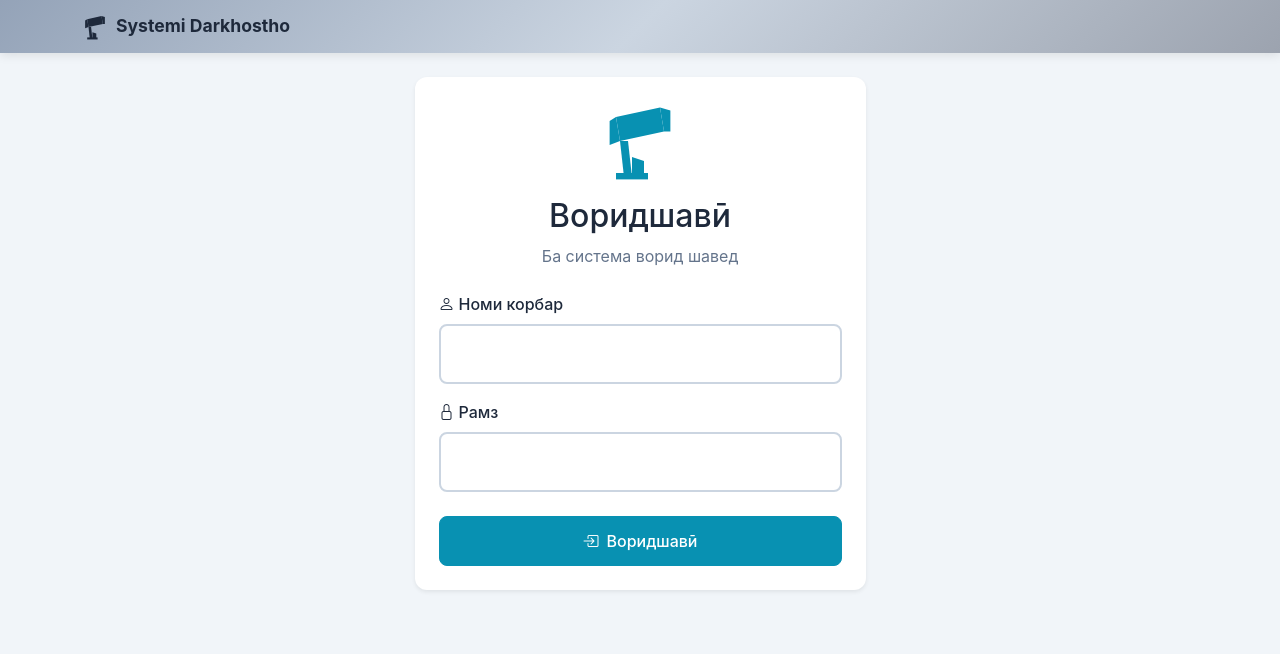
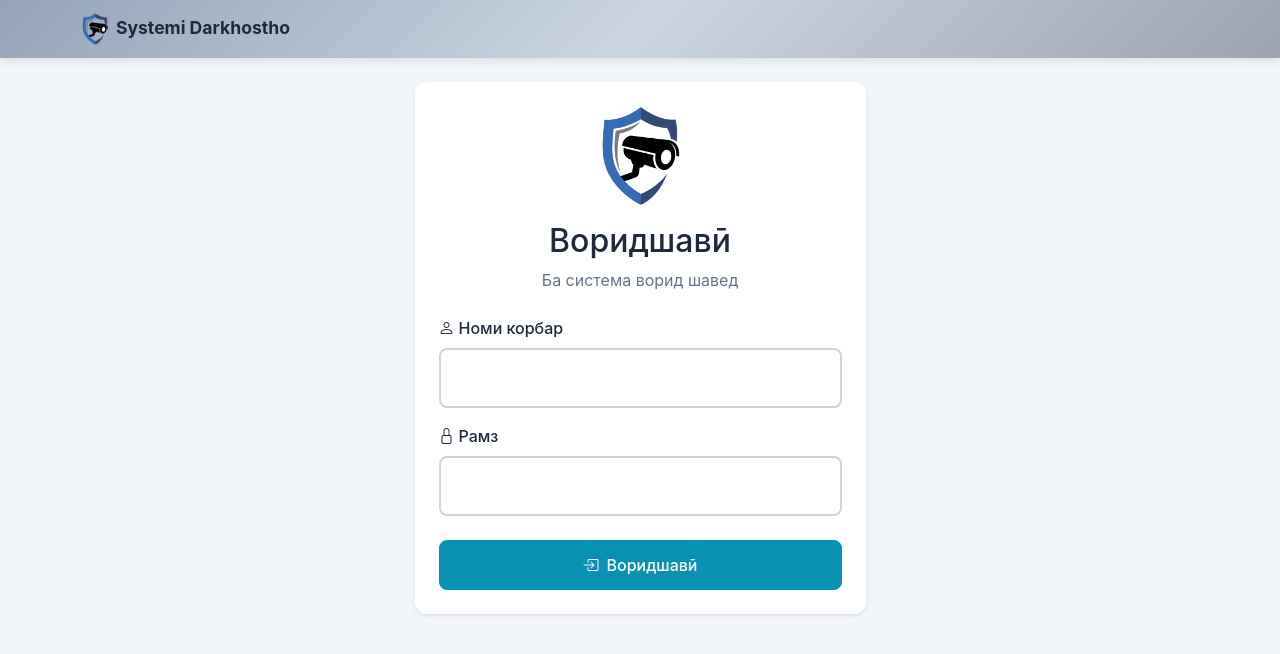
Before and after one commit to greyversarex/Nazorat, a Flask app: page /login in a window 1280 px wide. Shown: the top 654 px of the page. Run offline with Flask 3, Linux system fonts and the light colour scheme.

Commit message:
Update website icon to a new security camera design
Replaced the SVG icon with a new PNG image of a security camera in the login and base templates, and added the new icon image to the static directory.

Replit-Commit-Author: Agent
Replit-Commit-Session-Id: 02fb7232-2725-48d8-a038-be08a749462b
Replit-Commit-Checkpoint-Type: full_checkpoint
Replit-Commit-Event-Id: aba25845-b968-4a86-a932-a8a7a0379722
Replit-Commit-Screenshot-Url: https://storage.googleapis.com/screenshot-production-us-central1/31a486db-a867-45d7-a753-bc572c5c01e4/02fb7232-2725-48d8-a038-be08a749462b/03Ee4au

```diff
--- a/templates/auth/login.html
+++ b/templates/auth/login.html
@@ -8,7 +8,7 @@
         <div class="card shadow-sm">
             <div class="card-body p-4">
                 <div class="text-center mb-4">
-                    <svg xmlns="http://www.w3.org/2000/svg" width="80" height="80" fill="#0891b2" viewBox="0 0 100 100"><path d="M20 20 L75 8 L80 38 L25 50 Z"/><path d="M75 8 L88 12 L88 38 L80 38 Z"/><path d="M20 20 L12 25 L12 55 L25 50 Z"/><path d="M35 50 L40 95 L30 95 L25 50 Z"/><path d="M40 70 L55 75 L55 95 L40 95 Z"/><path d="M20 90 L60 90 L60 98 L20 98 Z"/></svg>
+                    <img src="/static/icons/camera-logo.png" alt="Security Camera" height="100">
                     <h2 class="mt-3">Воридшавӣ</h2>
                     <p class="text-muted">Ба система ворид шавед</p>
                 </div>
--- a/templates/base.html
+++ b/templates/base.html
@@ -22,7 +22,7 @@
     <nav class="navbar navbar-expand-lg navbar-dark sticky-top">
         <div class="container">
             <a class="navbar-brand fw-bold" href="/">
-                <svg xmlns="http://www.w3.org/2000/svg" width="26" height="26" fill="currentColor" class="me-2" viewBox="0 0 100 100"><path d="M20 20 L75 8 L80 38 L25 50 Z"/><path d="M75 8 L88 12 L88 38 L80 38 Z"/><path d="M20 20 L12 25 L12 55 L25 50 Z"/><path d="M35 50 L40 95 L30 95 L25 50 Z"/><path d="M40 70 L55 75 L55 95 L40 95 Z"/><path d="M20 90 L60 90 L60 98 L20 98 Z"/></svg>Systemi Darkhostho
+                <img src="/static/icons/camera-logo.png" alt="Logo" height="32" class="me-2">Systemi Darkhostho
             </a>
             {% if current_user.is_authenticated %}
             <button class="navbar-toggler" type="button" data-bs-toggle="collapse" data-bs-target="#navbarNav">
```
Also changed, not shown: static/icons/camera-logo.png (added).
